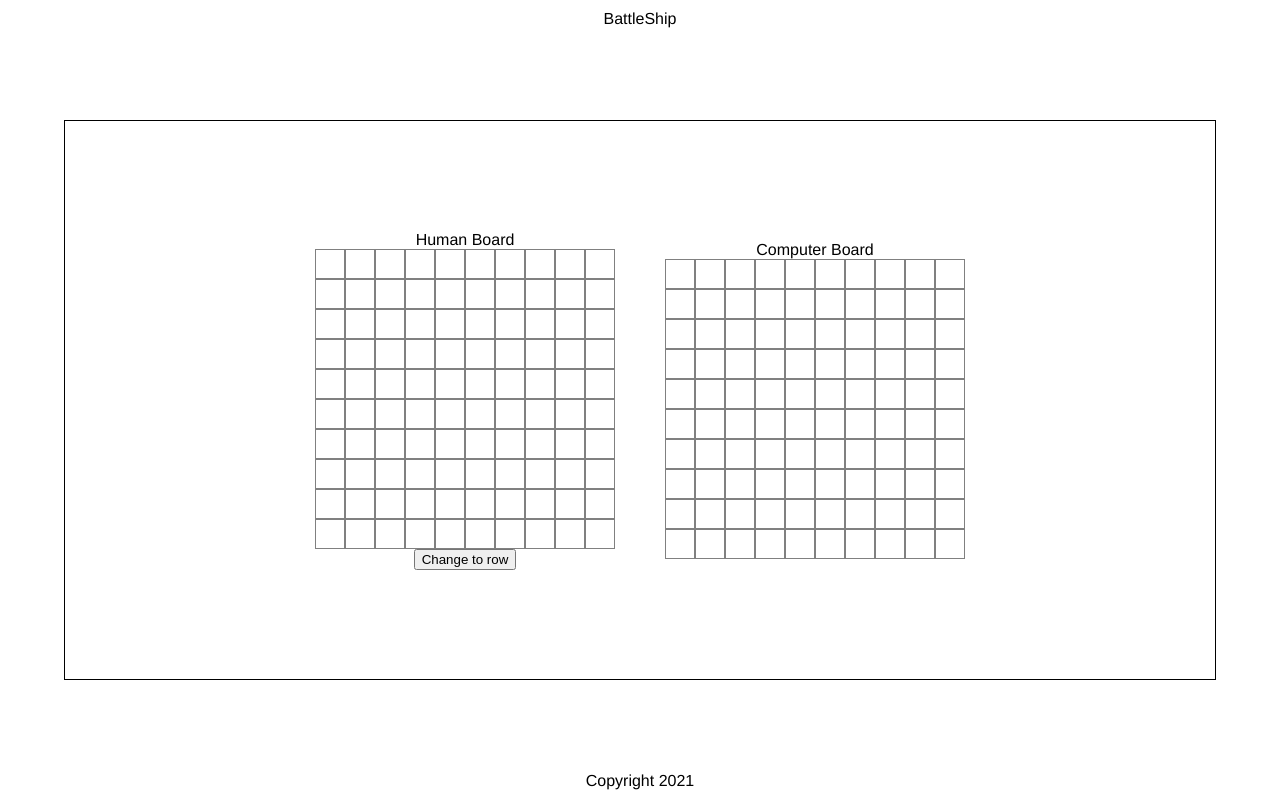
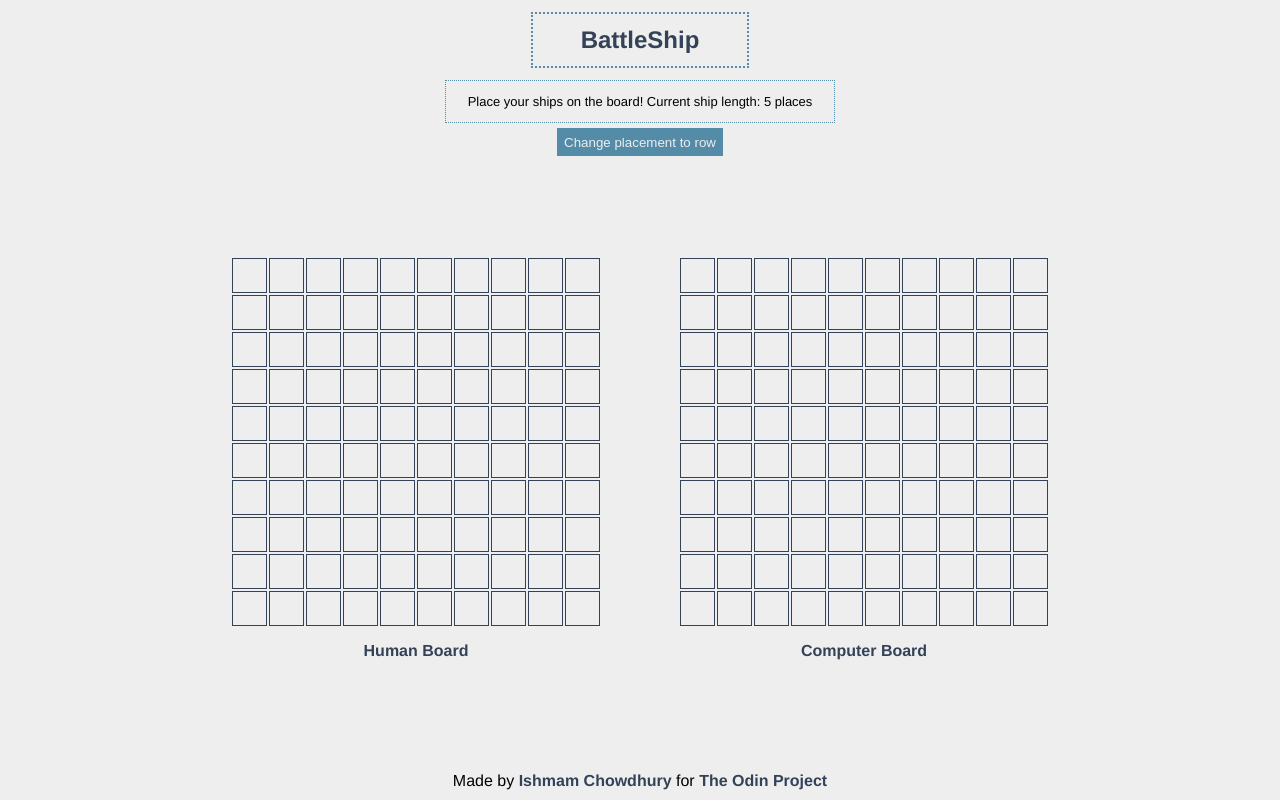
Before and after one commit to Ishmam156/battleshipJS, a website built with webpack: page src/index.html in a window 1280 px wide. Built offline with nearby package versions, Linux system fonts and the light colour scheme.

Commit message:
add styling and instructions show when playing

```diff
--- a/src/index.html
+++ b/src/index.html
@@ -6,28 +6,30 @@
     <meta http-equiv="X-UA-Compatible" content="IE=edge">
     <meta name="viewport" content="width=device-width, initial-scale=1.0">
     <title>Battleship</title>
-    <!-- <link rel="stylesheet" href="./styles/reset.css">
-    <link rel="stylesheet" href="./styles/style.css"> -->
 </head>
 
 <body>
     <header>BattleShip</header>
+    <div id='textContent'>
+        <p></p>
+    </div>
     <main>
         <div>
+            <div id="humanBoard">
+            </div>
             <p>Human Board</p>
-            <div id="humanBoard">
-
-            </div>
         </div>
         <div>
+            <div id="computerBoard">
+            </div>
             <p>Computer Board</p>
-            <div id="computerBoard">
-
-            </div>
         </div>
     </main>
-    <footer>Copyright 2021</footer>
-    <!-- <script src="./index.js"></script> -->
+    <footer>
+        Made by <a href="https://www.ishmamchowdhury.com/" target="_blank">Ishmam Chowdhury</a> for <a
+            href="https://www.theodinproject.com/" target="_blank">The
+            Odin Project</a>
+    </footer>
 </body>
 
 </html>
--- a/src/scripts/gameBoard.js
+++ b/src/scripts/gameBoard.js
@@ -74,17 +74,17 @@ const gameBoard = () => {
 
         if (showShip) {
           if (coordStatus.hasShip) {
-            toAdd.style.background = "purple";
+            toAdd.style.background = "#476072";
           }
         }
 
         if (coordStatus.hasShip && coordStatus.hasHit) {
-          toAdd.style.background = "red";
+          toAdd.style.background = "indianred";
           if (coordStatus.ship.isSunk()) {
             toAdd.textContent = "X";
           }
         } else if (coordStatus.hasHit) {
-          toAdd.style.background = "blue";
+          toAdd.style.background = "#5089C6";
         }
 
         DOMElement.appendChild(toAdd);
--- a/src/scripts/gameLoop.js
+++ b/src/scripts/gameLoop.js
@@ -4,6 +4,7 @@ import { player } from "./player";
 const gameLoop = () => {
   const humanDOMBoard = document.getElementById("humanBoard");
   const computerDOMBoard = document.getElementById("computerBoard");
+  const textDisplay = document.getElementById("textContent").firstElementChild;
 
   const humanBoard = gameBoard();
   const computerBoard = gameBoard();
@@ -15,17 +16,26 @@ const gameLoop = () => {
   let shipDimension = "row";
   let shipPlacementPossible = false;
 
+  textDisplay.textContent = `Place your ships on the board! Current ship length: ${shipLengths[shipIndex]} places`;
+
   const checkWinner = () => {
     if (humanBoard.allSunk() || computerBoard.allSunk()) return true;
     return false;
   };
 
+  const addRestartButton = () => {
+    const restartButton = document.getElementById("dimensionButton");
+    restartButton.style.display = "block";
+    restartButton.textContent = "Play again?";
+    restartButton.onclick = () => location.reload();
+  };
+
   (function addDimensionButton() {
-    const humanMainDiv = document.querySelector("main").firstElementChild;
+    const humanMainDiv = document.getElementById("textContent");
     const button = document.createElement("button");
 
     button.id = "dimensionButton";
-    button.textContent = `Change to ${
+    button.textContent = `Change placement to ${
       shipDimension === "row" ? "row" : "column"
     }`;
 
@@ -34,10 +44,10 @@ const gameLoop = () => {
 
       if (currentText.textContent.includes("row")) {
         shipDimension = "column";
-        currentText.textContent = "Change to column";
+        currentText.textContent = "Change placement to column";
       } else {
         shipDimension = "row";
-        currentText.textContent = "Change to row";
+        currentText.textContent = "Change placement to row";
       }
     });
 
@@ -63,22 +73,34 @@ const gameLoop = () => {
       computerBoard.renderGameBoard(computerDOMBoard, false);
 
       if (checkWinner()) {
-        alert("You Win!");
+        textDisplay.textContent =
+          "Congratulations! You've won and sank all the ships!";
+        textDisplay.style.fontWeight = "bold";
+        addRestartButton();
         return;
       }
 
       humanPlayer.changeTurn();
 
+      textDisplay.textContent = "Wait for the computer's turn!";
+
       computerPlayer.changeTurn();
+      setTimeout(() => {
         computerPlayer.makeRandomMove();
         humanDOMBoard.innerHTML = "";
         humanBoard.renderGameBoard(humanDOMBoard, true);
         if (checkWinner()) {
-        alert("Computer Wins");
+          textDisplay.textContent =
+            "Oh no! You've lost and all your ships have sunk!";
+          textDisplay.style.fontWeight = "bold";
+          addRestartButton();
           return;
         }
         computerPlayer.changeTurn();
         humanPlayer.changeTurn();
+        textDisplay.textContent =
+          "Your turn again! Try to sink your opponent's ships!";
+      }, 1000);
     }
   };
 
@@ -130,10 +152,10 @@ const gameLoop = () => {
       humanDOMBoard.removeEventListener("click", mouseClickHumanBoard);
       document.getElementById("dimensionButton").style.display = "none";
       humanPlayer.changeTurn();
+      textDisplay.textContent = "Your turn! Try to sink your opponent's ships!";
     }
 
     if (!element.style.background) {
-      element.style.background = "lightgrey";
       const shipToPaint = shipLengths[shipIndex];
 
       const divsToPaint = [];
@@ -160,9 +182,13 @@ const gameLoop = () => {
 
         if (divsToPaint.length === shipToPaint - 1) {
           divsToPaint.forEach(
-            (paintElement) => (paintElement.style.background = "lightgrey")
+            (paintElement) =>
+              (paintElement.style.background = "rgb(84, 140, 168)")
           );
+          element.style.background = "rgb(84, 140, 168)";
           shipPlacementPossible = true;
+        } else if (element.id !== "humanBoard") {
+          element.style.background = "indianred";
         }
       }
     }
@@ -170,7 +196,10 @@ const gameLoop = () => {
 
   const mouseOutHumanBoard = (event) => {
     const element = event.target;
-    if (element.style.background === "lightgrey") {
+    if (
+      element.style.background === "rgb(84, 140, 168)" ||
+      element.style.background === "indianred"
+    ) {
       element.style.background = "";
 
       const shipToPaint = shipLengths[shipIndex];
@@ -217,6 +246,7 @@ const gameLoop = () => {
       humanDOMBoard.innerHTML = "";
       humanBoard.renderGameBoard(humanDOMBoard, true);
       shipIndex++;
+      textDisplay.textContent = `Place your ships on the board! Current ship length: ${shipLengths[shipIndex]} places`;
       shipPlacementPossible = false;
     }
   };
--- a/src/styles/reset.css
+++ b/src/styles/reset.css
@@ -28,13 +28,3 @@ ol,
 ul {
   list-style: none;
 }
-
-a,
-a:-webkit-any-link {
-  all: unset;
-}
-
-/* img {
-  max-width: 100%;
-  height: auto;
-} */
--- a/src/styles/style.css
+++ b/src/styles/style.css
@@ -1,3 +1,11 @@
+:root {
+  --mainBackground: #eeeeee;
+  --mainTextColor: #334257;
+  --secondaryTextcolor: #476072;
+  --mainAccentColor: #548ca8;
+  --secondaryAccentColor: #2c6f91;
+}
+
 body {
   font-family: Helvetica, sans-serif;
   display: flex;
@@ -5,22 +13,43 @@ body {
   height: 100vh;
   justify-content: space-between;
   align-items: center;
+  background-color: var(--mainBackground);
 }
 
 header {
-  padding: 10px;
+  padding: 0.5em 2em;
+  margin: 0.5em;
+  border: 2px dotted var(--mainAccentColor);
+  font-weight: bold;
+  font-size: x-large;
+  color: var(--mainTextColor);
 }
 
 main {
   display: flex;
-  height: 70vh;
-  width: 90vw;
-  gap: 50px;
-  border: 1px solid black;
-  padding: 20px;
+  height: 80vh;
+  width: 100vw;
+  gap: 5em;
   justify-content: center;
   align-items: center;
   text-align: center;
+}
+
+#textContent {
+  width: 100vw;
+  display: flex;
+  flex-direction: column;
+  justify-content: center;
+  align-items: center;
+  gap: 5px;
+}
+
+#textContent p {
+  width: 30em;
+  padding: 1em;
+  text-align: center;
+  border: 1px dotted var(--mainAccentColor);
+  font-size: small;
 }
 
 #humanBoard,
@@ -28,18 +57,49 @@ main {
   display: grid;
   grid-template-columns: repeat(10, 1fr);
   grid-template-rows: repeat(10, 1fr);
+  gap: 2px;
 }
 
 #humanBoard div,
 #computerBoard div {
-  height: 30px;
-  width: 30px;
-  border: 1px solid gray;
+  height: 35px;
+  width: 35px;
+  border: 1px solid var(--mainTextColor);
   display: flex;
   justify-content: center;
   align-items: center;
 }
 
+main div p {
+  margin-top: 1em;
+  color: var(--mainTextColor);
+  font-weight: bold;
+}
+
+button {
+  background-color: var(--mainAccentColor);
+  color: var(--mainBackground);
+  padding: 0.5em;
+  border: none;
+  cursor: pointer;
+}
+
+button:hover {
+  background-color: var(--secondaryAccentColor);
+  box-shadow: 0 3px 10px rgb(0 0 0 / 0.2);
+}
+
 footer {
   padding: 10px;
 }
+
+a {
+  font-weight: bold;
+  cursor: pointer;
+  text-decoration: none;
+  color: var(--mainTextColor);
+}
+
+a:hover {
+  text-decoration: underline;
+}
```
Lines whose indentation alone changed are shown as unchanged.
